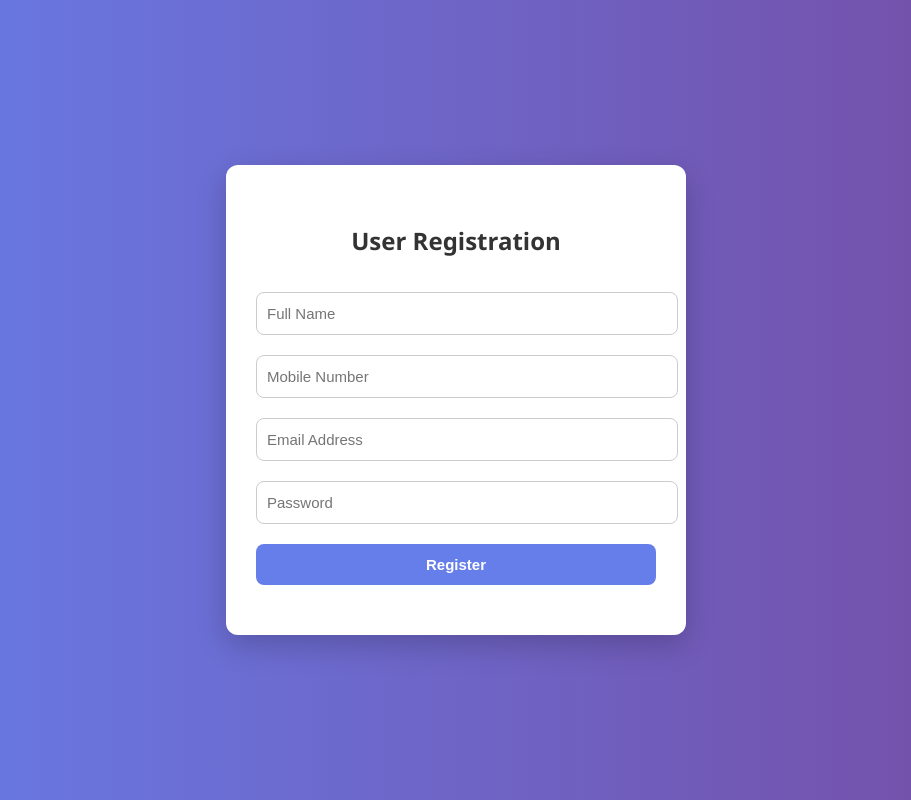
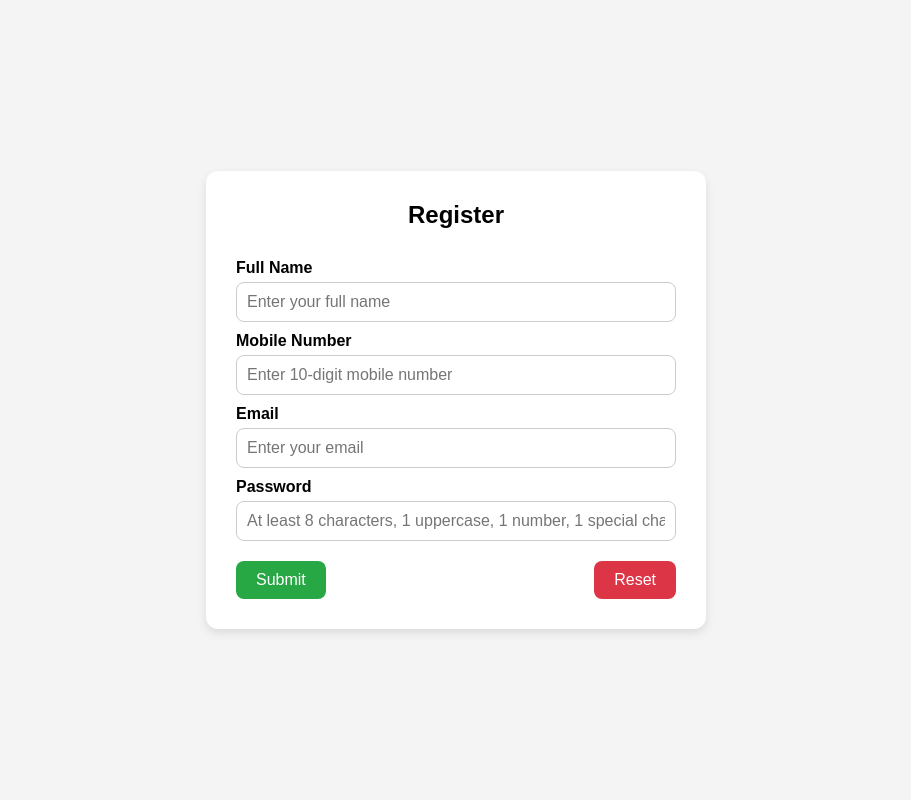
Before and after one commit to Vidhu1122/Task1, a Django app: page / in a window 1280 px wide. Shown: the whole page, without its empty margins (184-1095 px from the left). Run offline with Django 5.2, Linux system fonts and the light colour scheme.

```diff
--- a/userproject/urls.py
+++ b/userproject/urls.py
@@ -14,13 +14,17 @@ Including another URLconf
     1. Import the include() function: from django.urls import include, path
     2. Add a URL to urlpatterns:  path('blog/', include('blog.urls'))
 """
+from django.contrib import admin
 from django.urls import path
-from users import views
+from users import views   # ✅ Make sure you're importing from the app name
 
 urlpatterns = [
+    path('admin/', admin.site.urls),
     path('', views.input_view, name='input'),
     path('display/', views.display_view, name='display'),
 ]
 
+
+
 # This code defines the URL patterns for the Django project, linking the root URL to the input view and the 'display/' URL to the display view.
 # The admin interface is also included for managing the application.
--- a/users/models.py
+++ b/users/models.py
@@ -4,7 +4,9 @@ class User(models.Model):
     full_name = models.CharField(max_length=100)
     mobile_number = models.CharField(max_length=10, unique=True)
     email = models.EmailField(unique=True)
-    password = models.CharField(max_length=50)
+    password = models.CharField(max_length=100)
 
     def __str__(self):
         return self.full_name
+# This code defines a Django model for a User, with fields for full name, mobile number, email, and password.
+# The mobile number and email fields are unique, ensuring no duplicates in the database.s
--- a/users/templates/input.html
+++ b/users/templates/input.html
@@ -3,127 +3,147 @@
 <head>
     <meta charset="UTF-8">
     <title>User Registration</title>
+    <meta name="viewport" content="width=device-width, initial-scale=1.0">
+
     <style>
-        body {
-            font-family: 'Segoe UI', Tahoma, Geneva, Verdana, sans-serif;
-            background: linear-gradient(to right, #667eea, #764ba2);
+        /* Basic Reset */
+        * {
+            box-sizing: border-box;
             margin: 0;
             padding: 0;
+        }
+
+        /* Centering the form */
+        body {
+            font-family: Arial, sans-serif;
             display: flex;
-            height: 100vh;
+            justify-content: center;
             align-items: center;
-            justify-content: center;
+            background-color: #f4f4f4;
+            min-height: 100vh;
         }
-        .form-container {
-            background: white;
-            padding: 40px 30px;
+
+        /* Form Container */
+        .container {
+            width: 100%;
+            max-width: 500px;
+            background-color: #fff;
+            padding: 30px;
             border-radius: 12px;
-            width: 100%;
-            max-width: 400px;
-            box-shadow: 0 10px 30px rgba(0, 0, 0, 0.2);
+            box-shadow: 0 4px 10px rgba(0, 0, 0, 0.1);
         }
+
         h2 {
             text-align: center;
-            color: #333;
-            margin-bottom: 25px;
+            margin-bottom: 20px;
         }
-        input[type="text"],
-        input[type="email"],
-        input[type="password"],
-        button {
-            width: 100%;
-            padding: 12px 10px;
-            margin: 10px 0;
+
+        form {
+            display: flex;
+            flex-direction: column;
+        }
+
+        label {
+            margin: 10px 0 5px;
+            font-weight: bold;
+        }
+
+        input {
+            padding: 10px;
+            font-size: 16px;
             border: 1px solid #ccc;
             border-radius: 8px;
-            font-size: 15px;
             outline: none;
+            transition: border-color 0.3s ease;
         }
+
         input:focus {
-            border-color: #764ba2;
-            box-shadow: 0 0 8px rgba(118, 75, 162, 0.3);
+            border-color: #007bff;
         }
-        button {
-            background-color: #667eea;
-            color: white;
-            border: none;
-            font-weight: bold;
-            cursor: pointer;
-        }
-        button:hover {
-            background-color: #5a67d8;
-        }
+
         .error {
             color: red;
             font-size: 14px;
+            margin-top: 5px;
+        }
+
+        .button-group {
+            display: flex;
+            justify-content: space-between;
+            margin-top: 20px;
+        }
+
+        button {
+            padding: 10px 20px;
+            font-size: 16px;
+            border: none;
+            border-radius: 8px;
+            cursor: pointer;
+            transition: background-color 0.3s ease;
+        }
+
+        button[type="submit"] {
+            background-color: #28a745;
+            color: white;
+        }
+
+        button[type="submit"]:hover {
+            background-color: #218838;
+        }
+
+        button[type="reset"] {
+            background-color: #dc3545;
+            color: white;
+        }
+
+        button[type="reset"]:hover {
+            background-color: #c82333;
+        }
+
+        /* Responsive for mobile */
+        @media (max-width: 600px) {
+            .container {
+                padding: 20px;
+                margin: 10px;
+            }
+
+            button {
+                width: 100%;
+                margin-top: 10px;
+            }
+
+            .button-group {
+                flex-direction: column;
+            }
         }
     </style>
-    <script>
-        function validateForm() {
-            let name = document.forms["userForm"]["full_name"].value.trim();
-            let mobile = document.forms["userForm"]["mobile_number"].value.trim();
-            let email = document.forms["userForm"]["email"].value.trim();
-            let password = document.forms["userForm"]["password"].value.trim();
-
-            const nameRegex = /^[A-Za-z ]+$/;
-            const mobileRegex = /^\d{10}$/;
-            const emailRegex = /^[\w.-]+@[\w.-]+\.\w+$/;
-            const passwordRegex = /^(?=.*[A-Z])(?=.*\d)(?=.*[!@#$%^&*]).{8,}$/;
-
-            let errors = [];
-
-            if (!nameRegex.test(name)) {
-                errors.push("Name must contain only letters and spaces.");
-            }
-
-            if (!mobileRegex.test(mobile)) {
-                errors.push("Mobile number must be exactly 10 digits.");
-            }
-
-            if (!emailRegex.test(email)) {
-                errors.push("Invalid email format.");
-            }
-
-            if (!passwordRegex.test(password)) {
-                errors.push("Password must be at least 8 characters, include 1 uppercase letter, 1 number, and 1 special character.");
-            }
-
-            const errorContainer = document.getElementById("error-messages");
-            errorContainer.innerHTML = "";
-            if (errors.length > 0) {
-                errors.forEach(msg => {
-                    let p = document.createElement("p");
-                    p.className = "error";
-                    p.innerText = msg;
-                    errorContainer.appendChild(p);
-                });
-                return false;
-            }
-
-            return true;
-        }
-    </script>
 </head>
 <body>
-    <div class="form-container">
-        <h2>User Registration</h2>
-        <div id="error-messages">
-            {% if messages %}
-                {% for message in messages %}
-                    <p class="error">{{ message }}</p>
-                {% endfor %}
-            {% endif %}
-        </div>
-        <form name="userForm" method="POST" onsubmit="return validateForm()">
+    <div class="container">
+        <h2>Register</h2>
+
+        <form method="POST" name="userForm" onsubmit="return validateForm()">
             {% csrf_token %}
-            <input type="text" name="full_name" placeholder="Full Name" required>
-            <input type="text" name="mobile_number" placeholder="Mobile Number" required>
-            <input type="email" name="email" placeholder="Email Address" required>
-            <input type="password" name="password" placeholder="Password" required>
-            <button type="submit">Register</button>
+
+            <label for="full_name">Full Name</label>
+            <input type="text" name="full_name" id="full_name" placeholder="Enter your full name" required pattern="[A-Za-z ]+" title="Only letters and spaces allowed">
+
+            <label for="mobile_number">Mobile Number</label>
+            <input type="tel" name="mobile_number" id="mobile_number" placeholder="Enter 10-digit mobile number" required pattern="\d{10}" title="Enter a 10-digit number">
+
+            <label for="email">Email</label>
+            <input type="email" name="email" id="email" placeholder="Enter your email" required title="Enter a valid email address">
+
+            <label for="password">Password</label>
+            <input type="password" name="password" id="password" placeholder="At least 8 characters, 1 uppercase, 1 number, 1 special char" required
+                   pattern="^(?=.*[A-Z])(?=.*\d)(?=.*[!@#$%^&*]).{8,}$"
+                   title="At least 8 characters, 1 uppercase letter, 1 number, and 1 special character">
+
+            <div class="button-group">
+                <button type="submit">Submit</button>
+                <button type="reset">Reset</button>
+            </div>
         </form>
     </div>
 </body>
 </html>
-<!-- This template provides a user registration form with validation. It includes fields for full name, mobile number, email, and password. -->
-<!-- The form uses JavaScript for client-side validation, ensuring that the inputs meet specific criteria before submission. -->
--- a/users/views.py
+++ b/users/views.py
@@ -1,32 +1,56 @@
 from django.shortcuts import render, redirect
 from django.contrib import messages
 from .models import User
+import re
 
 def input_view(request):
     if request.method == 'POST':
-        full_name = request.POST.get('full_name')
-        mobile_number = request.POST.get('mobile_number')
-        email = request.POST.get('email')
-        password = request.POST.get('password')
+        full_name = request.POST.get('full_name', '').strip()
+        mobile_number = request.POST.get('mobile_number', '').strip()
+        email = request.POST.get('email', '').strip()
+        password = request.POST.get('password', '').strip()
+
+        # --- VALIDATIONS ---
+        if not re.match(r'^[A-Za-z ]+$', full_name):
+            messages.error(request, "Name should contain only letters and spaces.")
+            return render(request, 'input.html')
+
+        if not re.match(r'^\d{10}$', mobile_number):
+            messages.error(request, "Mobile number must be exactly 10 digits.")
+            return render(request, 'input.html')
 
         if User.objects.filter(mobile_number=mobile_number).exists():
-            messages.error(request, "Mobile number already exists.")
+            messages.error(request, "This mobile number is already registered.")
+            return render(request, 'input.html')
+
+        if not re.match(r'^[\w\.-]+@[\w\.-]+\.\w+$', email):
+            messages.error(request, "Enter a valid email address.")
             return render(request, 'input.html')
 
         if User.objects.filter(email=email).exists():
-            messages.error(request, "Email already exists.")
+            messages.error(request, "This email is already registered.")
             return render(request, 'input.html')
 
+        if not re.match(r'^(?=.*[A-Z])(?=.*\d)(?=.*[!@#$%^&*]).{8,}$', password):
+            messages.error(request, "Password must be at least 8 characters, include 1 uppercase letter, 1 digit, and 1 special character.")
+            return render(request, 'input.html')
+
+        # --- SAVE TO DATABASE ---
         User.objects.create(
             full_name=full_name,
             mobile_number=mobile_number,
             email=email,
-            password=password
+            password=password  # (Plaintext not recommended – use hashing in real apps)
         )
-        return redirect('display')
+
+        return redirect('display')  # assuming your display page URL name is 'display'
 
     return render(request, 'input.html')
+
 
 def display_view(request):
     users = User.objects.all()
     return render(request, 'display.html', {'users': users})
+# This code defines two views for a Django application: one for inputting user data with validation and another for displaying all registered users.
+# It includes form validation for name, mobile number, email, and password, and handles errors with messages.
+# The input view saves valid user data to the database and redirects to the display view, which lists all users.s
```
Also changed, not shown: users/templates/display.html (+13 -14 lines), db.sqlite3, users/migrations/0004_alter_user_password.py (added), users/migrations/0005_alter_user_password.py (added).
